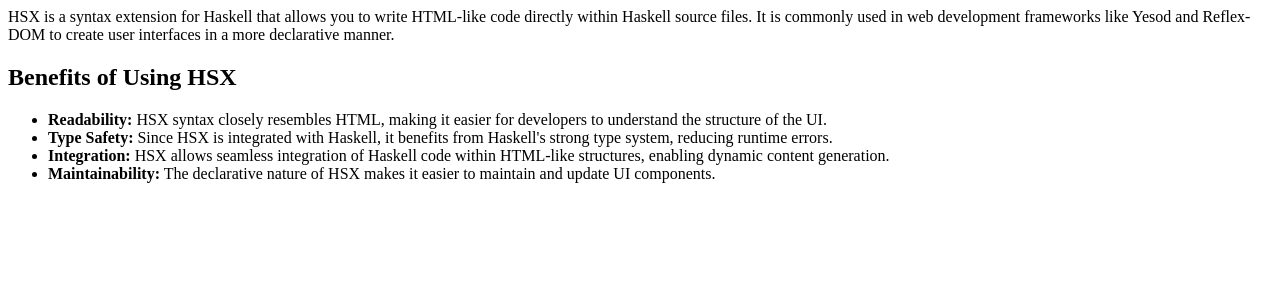
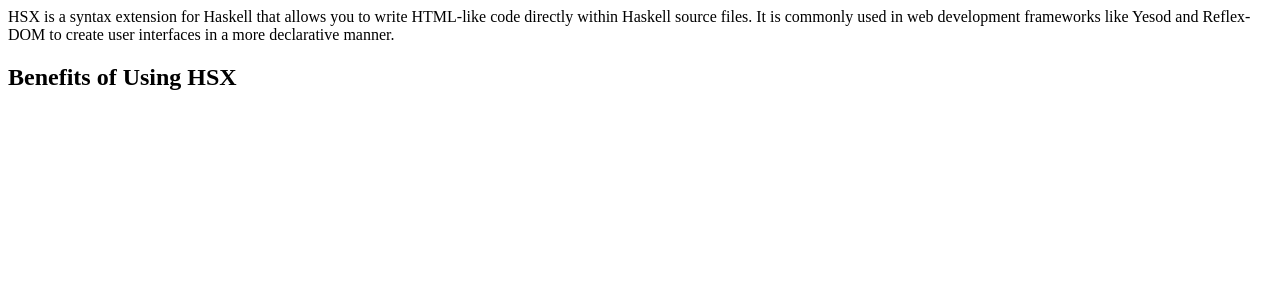
Before and after one commit to MySagarGitHub/git-ignore, a PHP site: page /hsx.html in a window 1280 px wide. Shown: the top 300 px of the page. Run offline with PHP 8.4, Linux system fonts and the light colour scheme.

Commit message:
daily contribution

```diff
--- a/TODO/style.css
+++ b/TODO/style.css
@@ -199,4 +199,3 @@
   .filters{ order:2; width:100%; justify-content:space-between; }
   .count{ order:1; margin-bottom:6px; }
 }
---- IGNORE ---
--- a/hsx.html
+++ b/hsx.html
@@ -11,14 +11,6 @@
     </p>
 
     <h2>Benefits of Using HSX</h2>
-    <div>
-        <ul>
-            <li><strong>Readability:</strong> HSX syntax closely resembles HTML, making it easier for developers to understand the structure of the UI.</li>
-            <li><strong>Type Safety:</strong> Since HSX is integrated with Haskell, it benefits from Haskell's strong type system, reducing runtime errors.</li>
-            <li><strong>Integration:</strong> HSX allows seamless integration of Haskell code within HTML-like structures, enabling dynamic content generation.</li>
-            <li><strong>Maintainability:</strong> The declarative nature of HSX makes it easier to maintain and update UI components.</li>
-        </ul>
-    </div>
 
 </body>
 </html>
--- a/package.json
+++ b/package.json
@@ -1,9 +1,7 @@
 {
   "devDependencies": {
     "@types/react": "^19.1.13"
-    "@types/react-dom": "^19.1.9",
-    "eslint": "^9",
-    "eslint-config-next": "15.5.3",
-    "tailwindcss": "^4",
+  },
+  "eslint": "^9"
   }
 }
```
